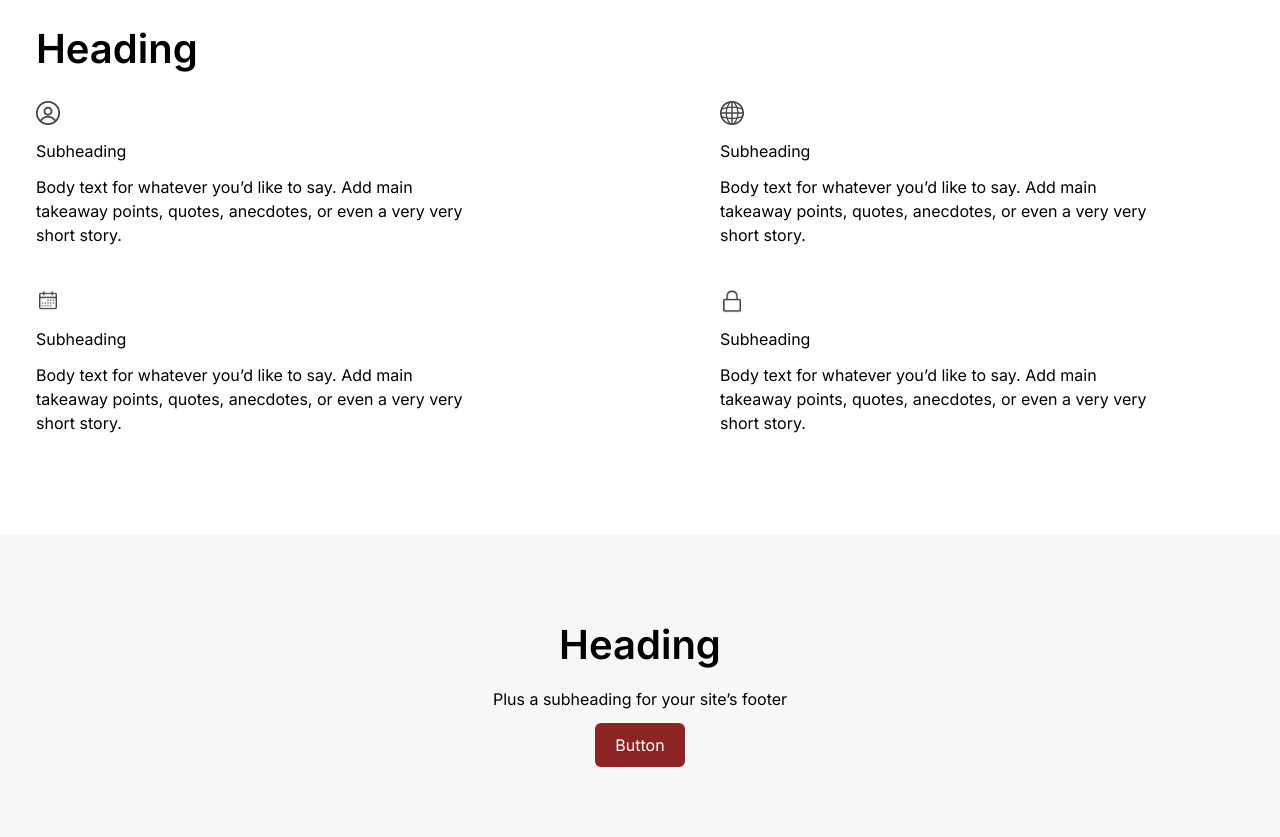
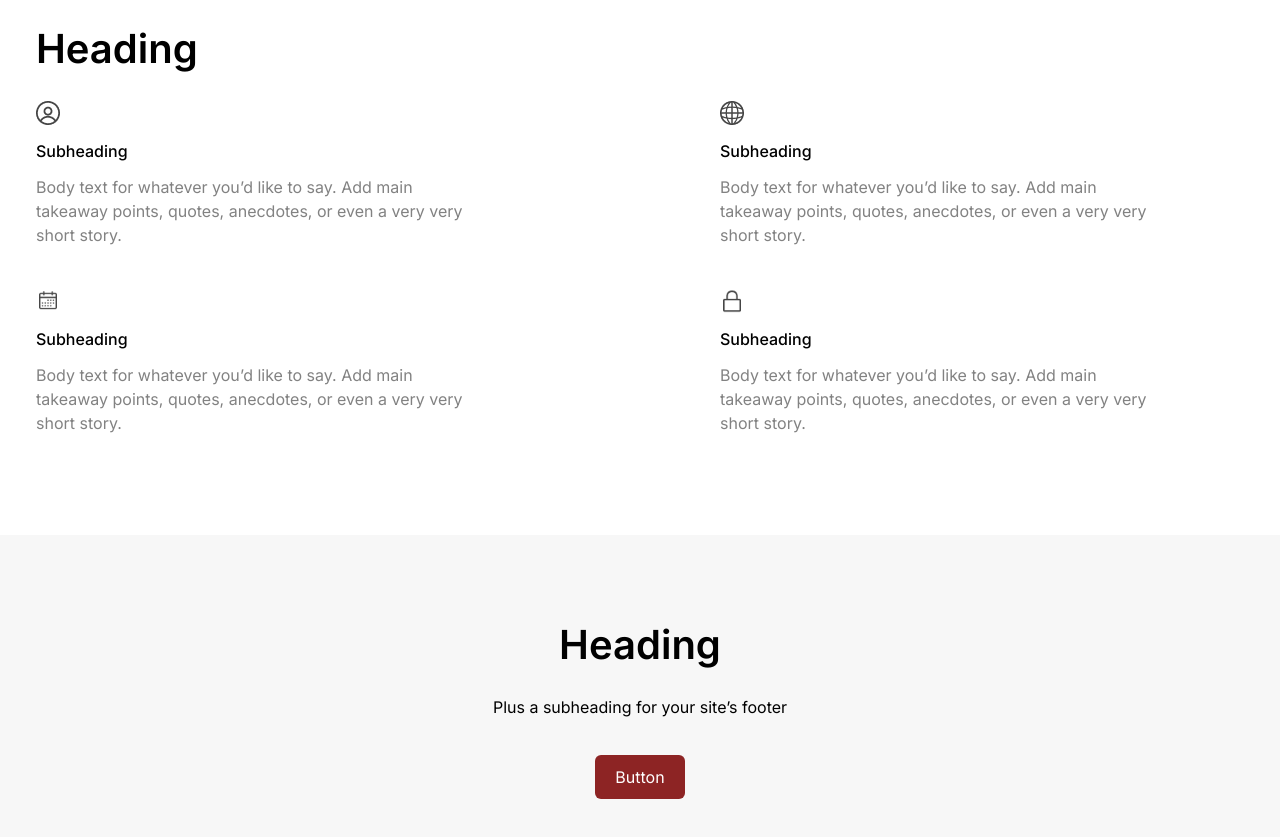
Before and after one commit to jamescasipong/isp-services, a React (Vite) app: page / in a window 1280 px wide. Shown: the part 1620-2457 px from the top of the page. Built offline with nearby package versions, Linux system fonts and the light colour scheme.

Commit message:
done for today's video

```diff
--- a/src/components/sections/Heading.jsx
+++ b/src/components/sections/Heading.jsx
@@ -3,9 +3,9 @@ import Button from '../Button.jsx';
 
 const Heading = () => {
   return (
-    <div className='flex flex-col w-full items-center justify-center py-20 gap-3'>
+    <div className='flex flex-col w-full items-center justify-center py-20 gap-5'>
             <h2 className='font-semibold text-[40px]'>Heading</h2>
-            <p>Plus a subheading for your site’s footer</p>
+            <p className='mb-4'>Plus a subheading for your site’s footer</p>
             <Button link="#" label="Button"></Button>
     </div>
   )
--- a/src/components/sections/Home.jsx
+++ b/src/components/sections/Home.jsx
@@ -39,8 +39,8 @@ const Home = () => {
                 {heading.map((h) => (
                     <div key={h.id} className='flex flex-col justify-center gap-3'>
                         <img src={h.logo} className='w-[24px] h-[28px] object-contain' alt={h.logo} />
-                        <h4 className=''>{h.title}</h4>
-                        <p className='md:max-w-[450px] w-auto h-auto'>{h.description}</p>
+                        <h4 className='font-medium'>{h.title}</h4>
+                        <p className='md:max-w-[450px] w-auto h-auto text-third'>{h.description}</p>
                     </div>
                 ))}
             </div>
```
